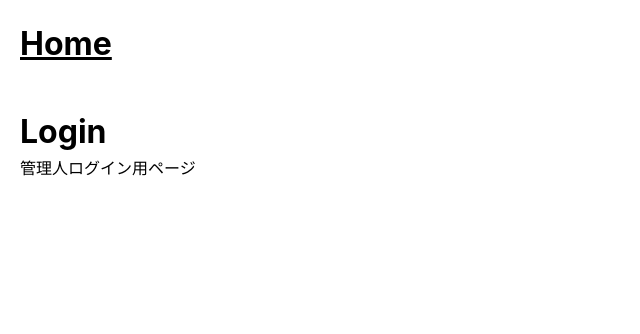
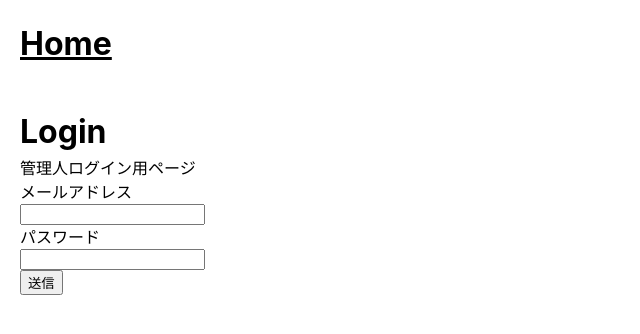
Before and after one commit to shimotsu4431/tokyo-dome, a Next.js app: page /login in a window 1280 px wide. Shown: the top 334 px of the page, without its empty margins (0-640 px from the left). Built offline with nearby package versions, Linux system fonts and the light colour scheme.

Commit message:
update login page

```diff
--- a/pages/login.tsx
+++ b/pages/login.tsx
@@ -2,8 +2,26 @@ import Head from 'next/head'
 import React from 'react'
 import { Layout } from '../components/Layout'
 import 'firebase/auth'
+import { useForm } from 'react-hook-form'
+import styles from '../styles/pages/Login.module.scss'
+
+type FormType = {
+  email: string
+  password: string
+}
 
 export const Login: React.FC = () => {
+  const {
+    register,
+    handleSubmit,
+    formState: { errors },
+  } = useForm()
+
+  const onSubmit = (data: FormType) => {
+    console.log(data)
+    alert('ログインしました！')
+  }
+
   return (
     <div>
       <Head>
@@ -17,6 +35,28 @@ export const Login: React.FC = () => {
           <h1>Login</h1>
           <p>管理人ログイン用ページ</p>
         </div>
+
+        <form onSubmit={handleSubmit(onSubmit)}>
+          <label htmlFor="email">メールアドレス</label>
+          <input
+            id="email"
+            type="eail"
+            className={styles.input}
+            {...register('email', { required: true })}
+          />
+          {errors.email && <p>email is required</p>}
+          <label htmlFor="password">パスワード</label>
+          <input
+            id="password"
+            type="password"
+            className={styles.input}
+            {...register('password', { required: true })}
+          />
+          {errors.password && <p>password is required</p>}
+          <button className={styles.button} type="submit">
+            送信
+          </button>
+        </form>
       </Layout>
     </div>
   )
--- /dev/null
+++ b/styles/pages/Login.module.scss
@@ -0,0 +1,3 @@
+.input {
+  display: block;
+}
```
